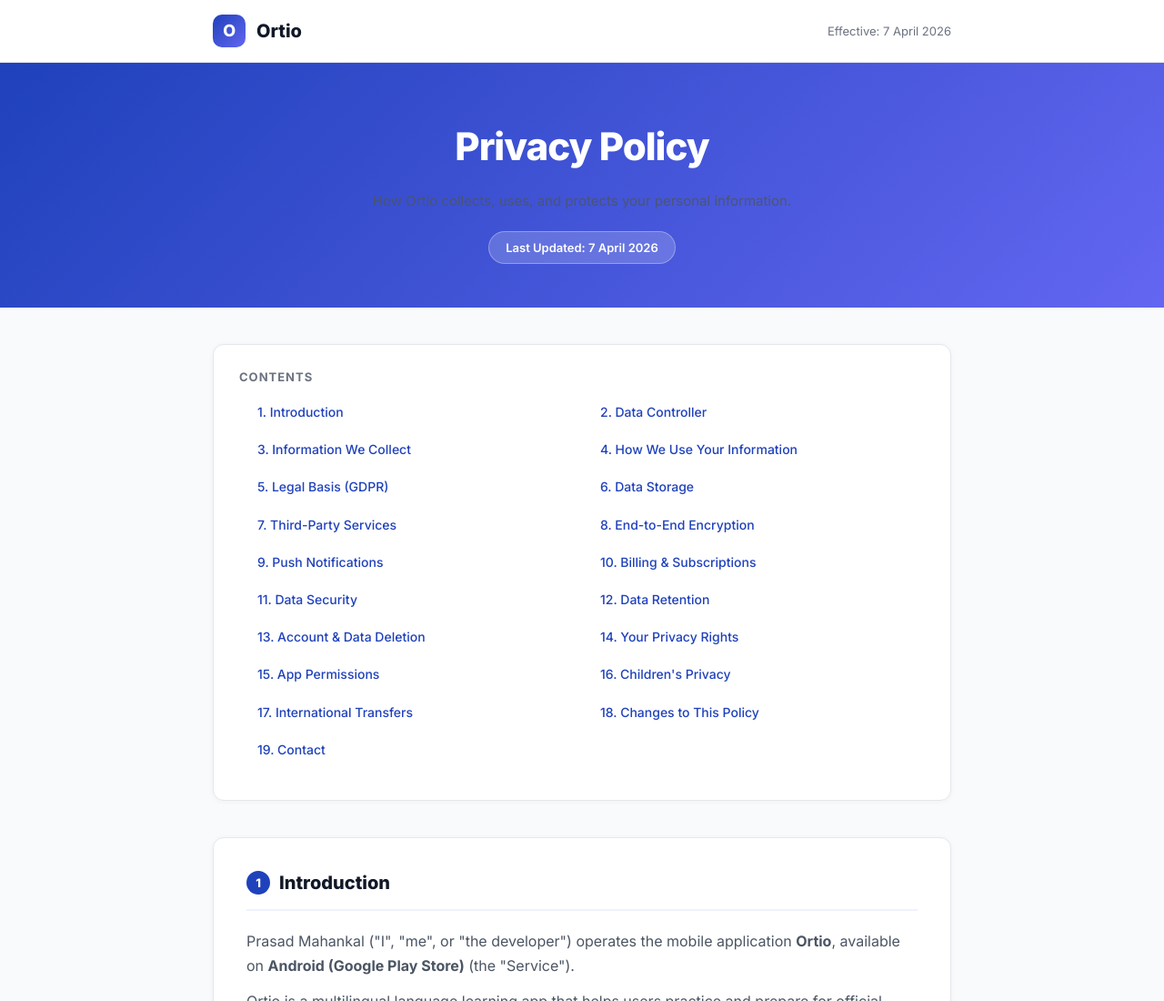
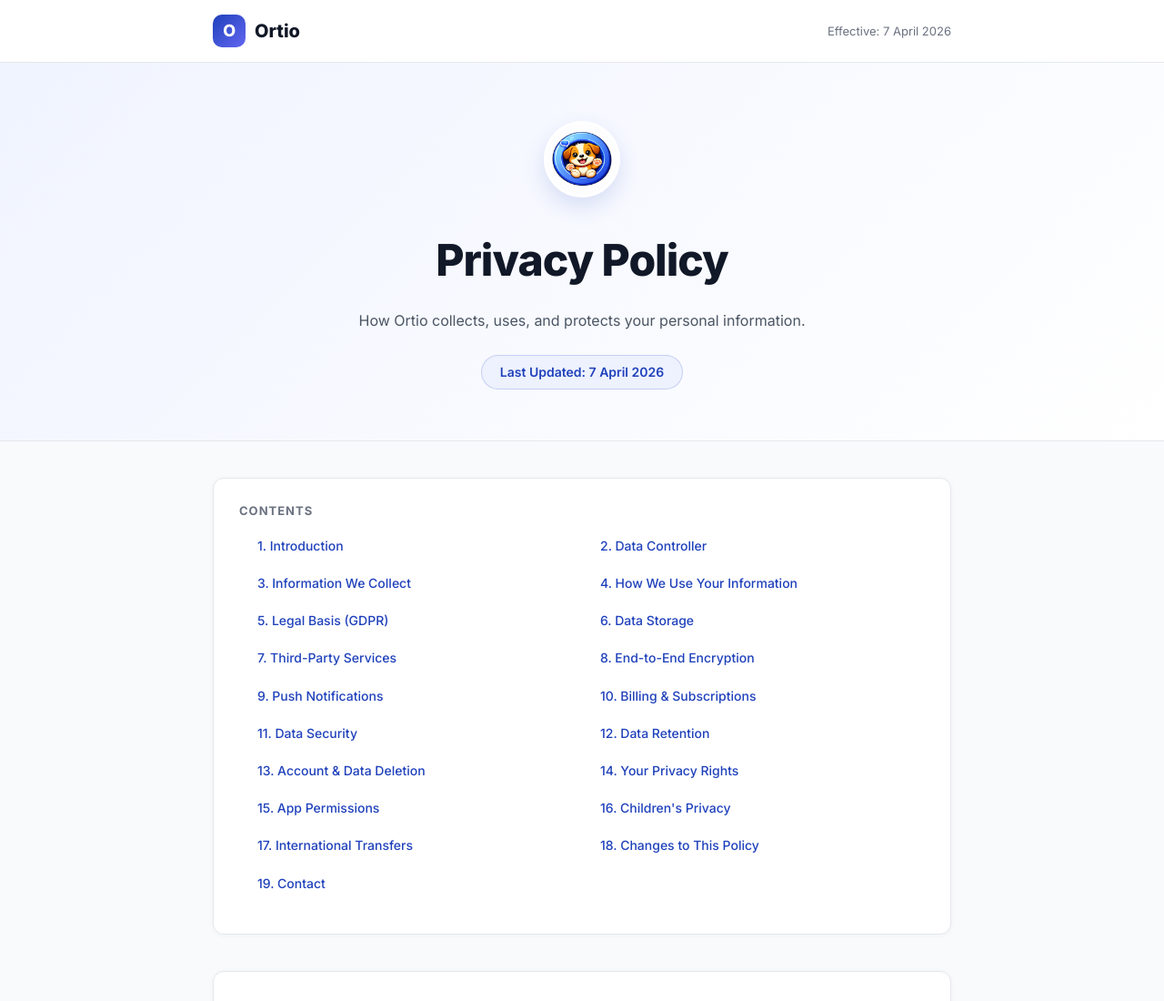
Before and after one commit to Prasad-Mahankal27/Ortio-legal, a plain HTML site: page privacy.html in a window 1280 px wide. Shown: the top 1100 px of the page at 91% size. Drawn offline with Linux system fonts and the light colour scheme.

Commit message:
style: ultra premium layout with brand logo

```diff
--- a/privacy.html
+++ b/privacy.html
@@ -78,32 +78,50 @@
 
     /* ───── HERO BANNER ───── */
     .hero {
-      background: linear-gradient(135deg, #1F41BB 0%, #6366F1 100%);
-      color: white;
-      padding: 56px 24px 48px;
+      background: linear-gradient(135deg, #f0f4ff 0%, #ffffff 100%);
+      color: var(--text-primary);
+      padding: 64px 24px 56px;
       text-align: center;
+      border-bottom: 1px solid var(--border);
+      position: relative;
+      overflow: hidden;
+    }
+    .hero-logo {
+      width: 84px;
+      height: 84px;
+      border-radius: 50%;
+      object-fit: cover;
+      box-shadow: 0 10px 25px rgba(31, 65, 187, 0.15);
+      border: 4px solid white;
+      margin-bottom: 20px;
+      display: inline-block;
     }
     .hero h1 {
-      font-size: clamp(28px, 5vw, 42px);
+      font-size: clamp(32px, 5vw, 48px);
       font-weight: 800;
       letter-spacing: -1px;
       margin-bottom: 12px;
+      color: var(--text-primary);
     }
     .hero p {
-      font-size: 15px;
-      opacity: 0.85;
-      max-width: 480px;
-      margin: 0 auto 20px;
+      font-size: 16px;
+      color: var(--text-secondary);
+      max-width: 520px;
+      margin: 0 auto 24px;
+    }
+    .badge-wrapper {
+      display: flex;
+      justify-content: center;
     }
     .badge {
       display: inline-block;
-      background: rgba(255,255,255,0.18);
-      border: 1px solid rgba(255,255,255,0.3);
+      background: var(--brand-light);
+      color: var(--brand);
+      border: 1px solid rgba(31, 65, 187, 0.2);
       border-radius: 100px;
-      padding: 6px 18px;
-      font-size: 13px;
+      padding: 6px 20px;
+      font-size: 14px;
       font-weight: 600;
-      backdrop-filter: blur(8px);
     }
 
     /* ───── LAYOUT ───── */
@@ -331,16 +349,21 @@
 
 <header>
   <div class="header-inner">
-    <div class="logo">O</div>
-    <span class="header-title">Ortio</span>
+    <div style="display: flex; align-items: center; gap: 10px;">
+        <div class="logo">O</div>
+        <span class="header-title">Ortio</span>
+    </div>
     <span class="header-subtitle">Effective: 7 April 2026</span>
   </div>
 </header>
 
 <div class="hero">
+  <img src="logo.png" alt="Ortio Logo" class="hero-logo" />
   <h1>Privacy Policy</h1>
   <p>How Ortio collects, uses, and protects your personal information.</p>
-  <span class="badge">Last Updated: 7 April 2026</span>
+  <div class="badge-wrapper">
+    <span class="badge">Last Updated: 7 April 2026</span>
+  </div>
 </div>
 
 <main>
```
Also changed, not shown: logo.png (added).
